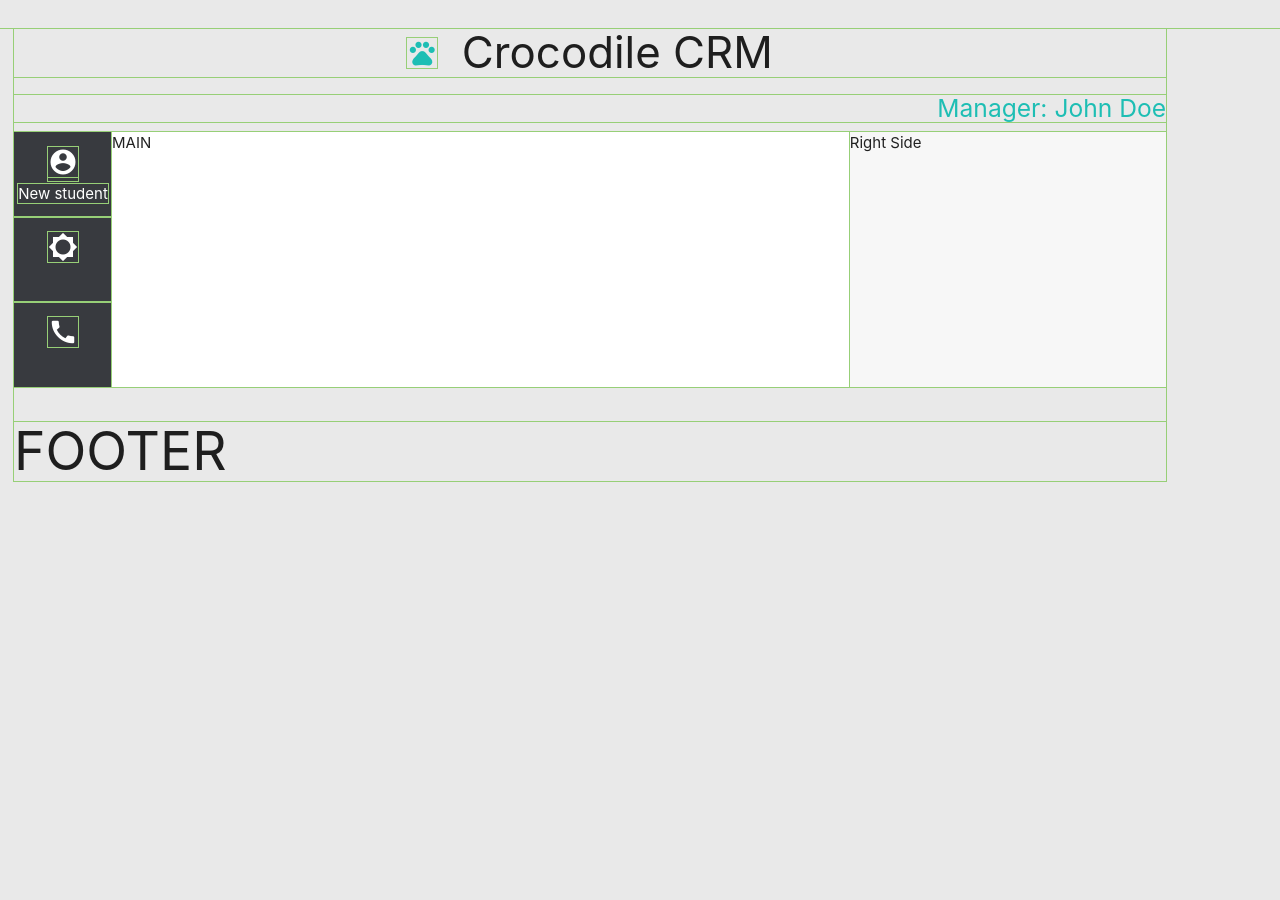
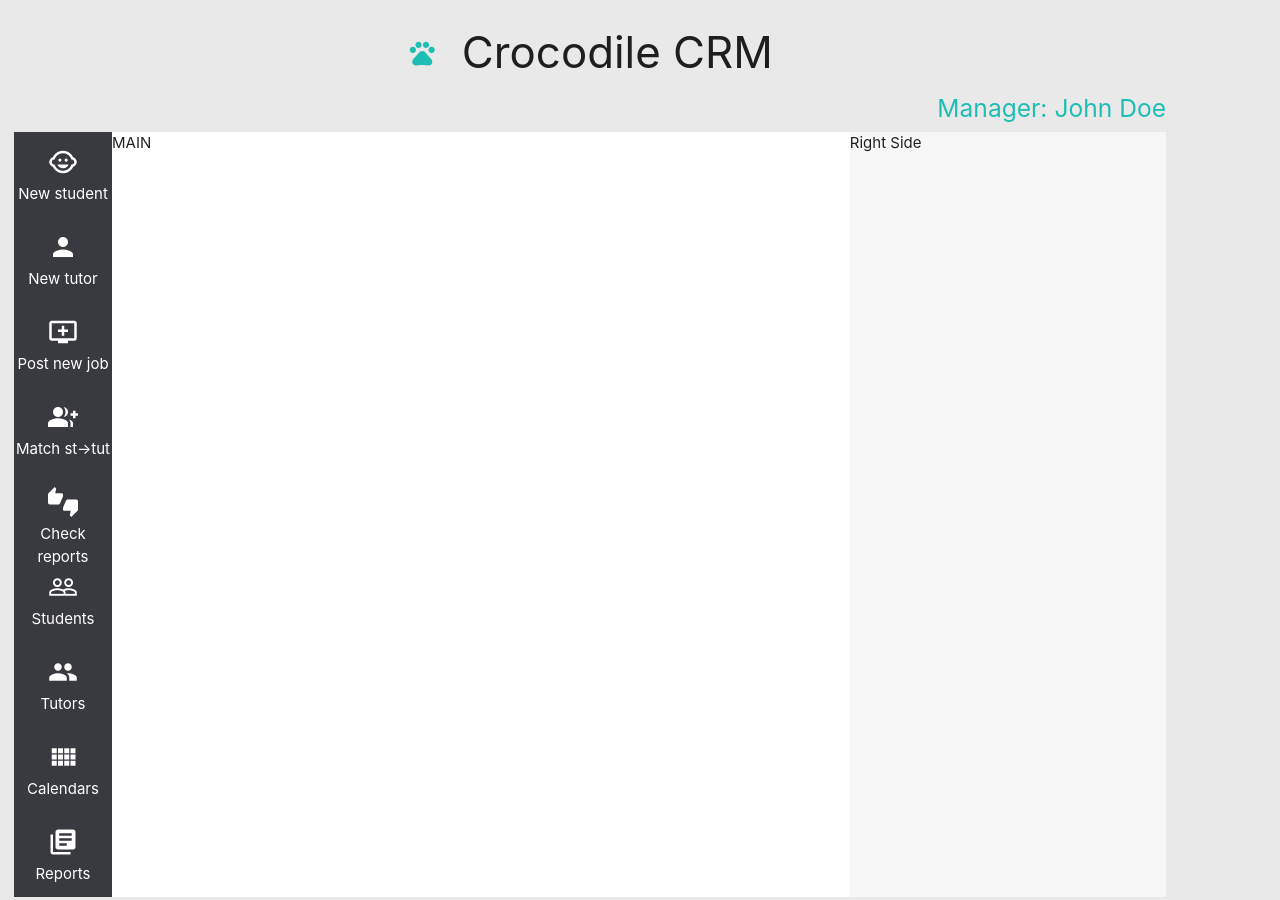
Before and after one commit to amfkut1/Crocodile-Frontend, a plain HTML site: page index.html in a window 1280 px wide. Shown: the top 900 px of the page. Before the commit the page ends 829 px from the top, so only its background shows below. Drawn offline with nearby package versions, Linux system fonts and the light colour scheme.

Commit message:
Add menu points

```diff
--- a/index.html
+++ b/index.html
@@ -22,12 +22,58 @@
         <ul>
           <li>
             <a href="#">
-              <i class="small material-icons">account_circle</i><br>
+              <i class="small material-icons">child_care</i><br>
               <span>New student</span>
             </a>
           </li>
-          <li><i class="small material-icons">brightness_5</i></li>
-          <li><i class="small material-icons">call</i></li>
+          <li>
+            <a href="#">
+              <i class="small material-icons">person</i><br>
+              <span>New tutor</span>
+            </a>
+          </li>
+          <li>
+            <a href="#">
+              <i class="small material-icons">add_to_queue</i><br>
+              <span>Post new job</span>
+            </a>
+          </li>
+          <li>
+            <a href="#">
+              <i class="small material-icons">group_add</i><br>
+              <span>Match st->tut</span>
+            </a>
+          </li>
+          <li>
+            <a href="#">
+              <i class="small material-icons">thumbs_up_down</i><br>
+              <span>Check reports</span>
+            </a>
+          </li>
+          <li>
+            <a href="#">
+              <i class="small material-icons">people_outline</i><br>
+              <span>Students</span>
+            </a>
+          </li>
+          <li>
+            <a href="#">
+              <i class="small material-icons">people</i><br>
+              <span>Tutors</span>
+            </a>
+          </li>
+          <li>
+            <a href="#">
+              <i class="small material-icons">view_comfy</i><br>
+              <span>Calendars</span>
+            </a>
+          </li>
+          <li>
+            <a href="#">
+              <i class="small material-icons">library_books</i><br>
+              <span>Reports</span>
+            </a>
+          </li>
         </ul>
 
       </div>
--- a/style.css
+++ b/style.css
@@ -1,7 +1,7 @@
 * {
   margin: 0;
   padding: 0;
-  outline: 1px solid rgb(151, 207, 119);
+  /* outline: 1px solid rgb(151, 207, 119); */
 }
 
 :root {
```
